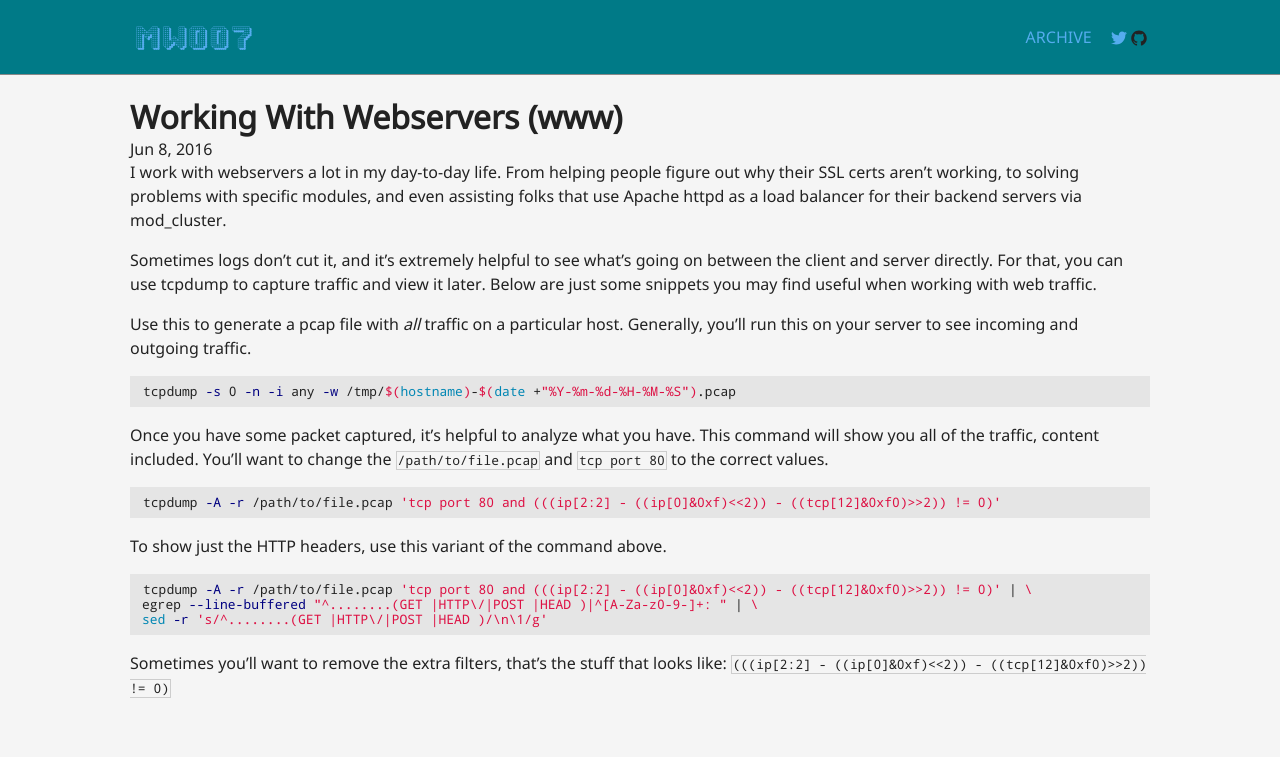
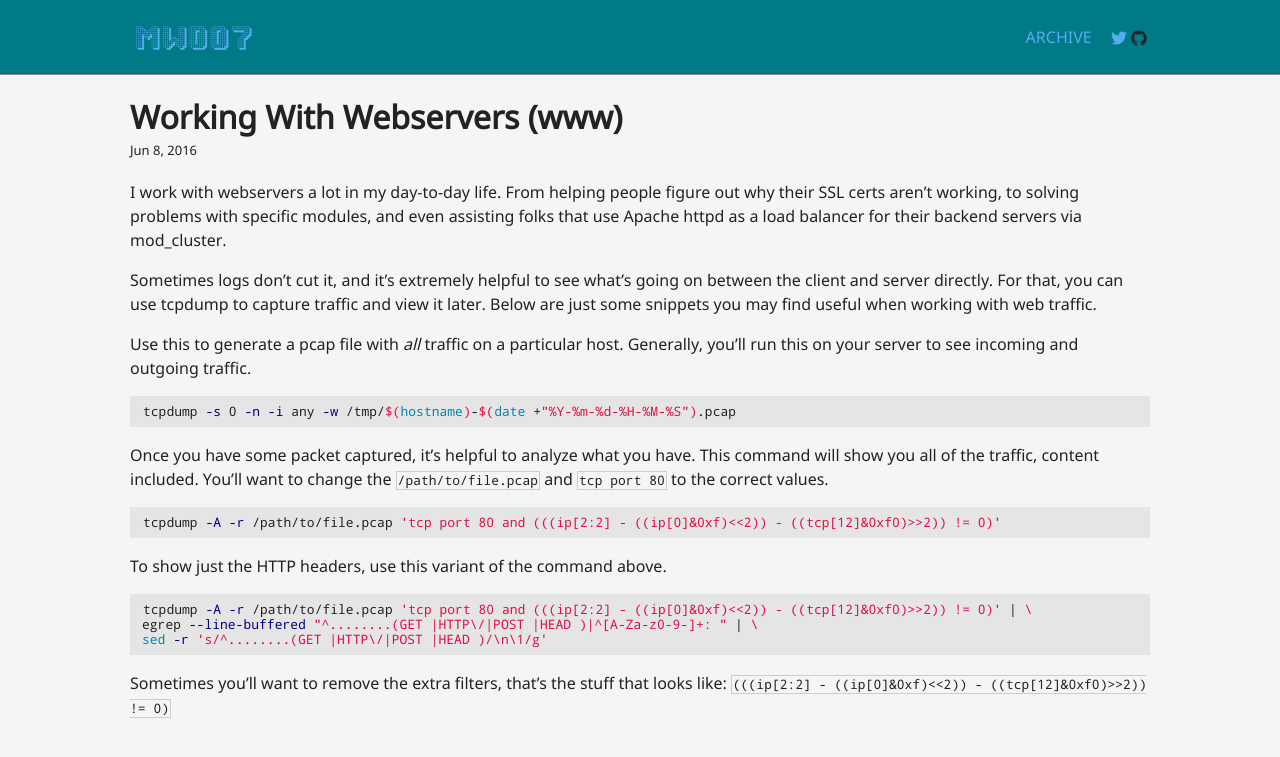
Before and after one commit to davemulford/davemulford.github.io, a Jekyll site: the page built from index.html, in a window 1280 px wide. Shown: the top 757 px of the page. Built offline with Jekyll 4.4.1, drawn with Linux system fonts in a browser that asks for light colours.

Commit message:
Fixed formatting on index.html

```diff
--- a/index.html
+++ b/index.html
@@ -6,8 +6,8 @@
 {% for post in site.posts limit: 1 %}
 
 <h1>{{ post.title }}</h1>
-<span>{{ post.date | date: "%b %-d, %Y" }}</span>
+<span class="post-meta">{{ post.date | date: "%b %-d, %Y" }}</span>
 
-<div>{{ post.content }}</div>
+<div class="content">{{ post.content }}</div>
 
 {% endfor %}
```
